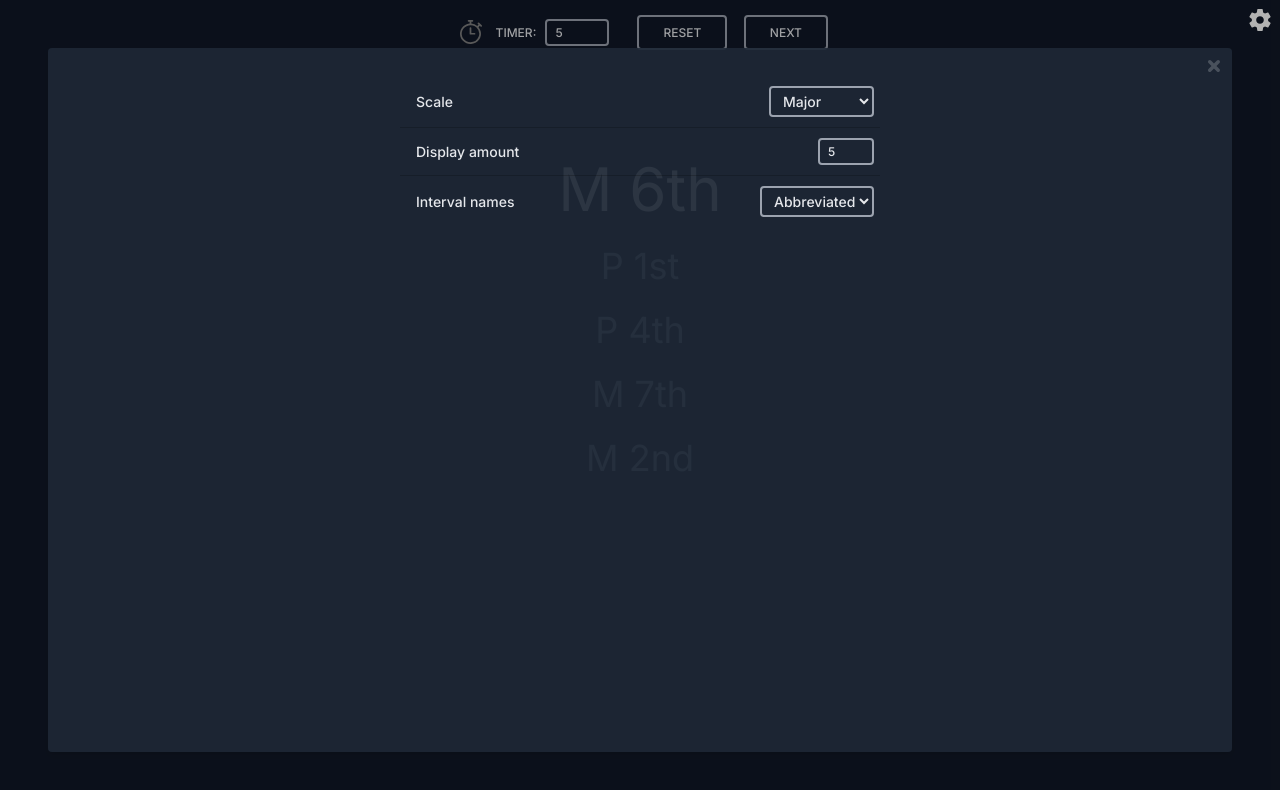
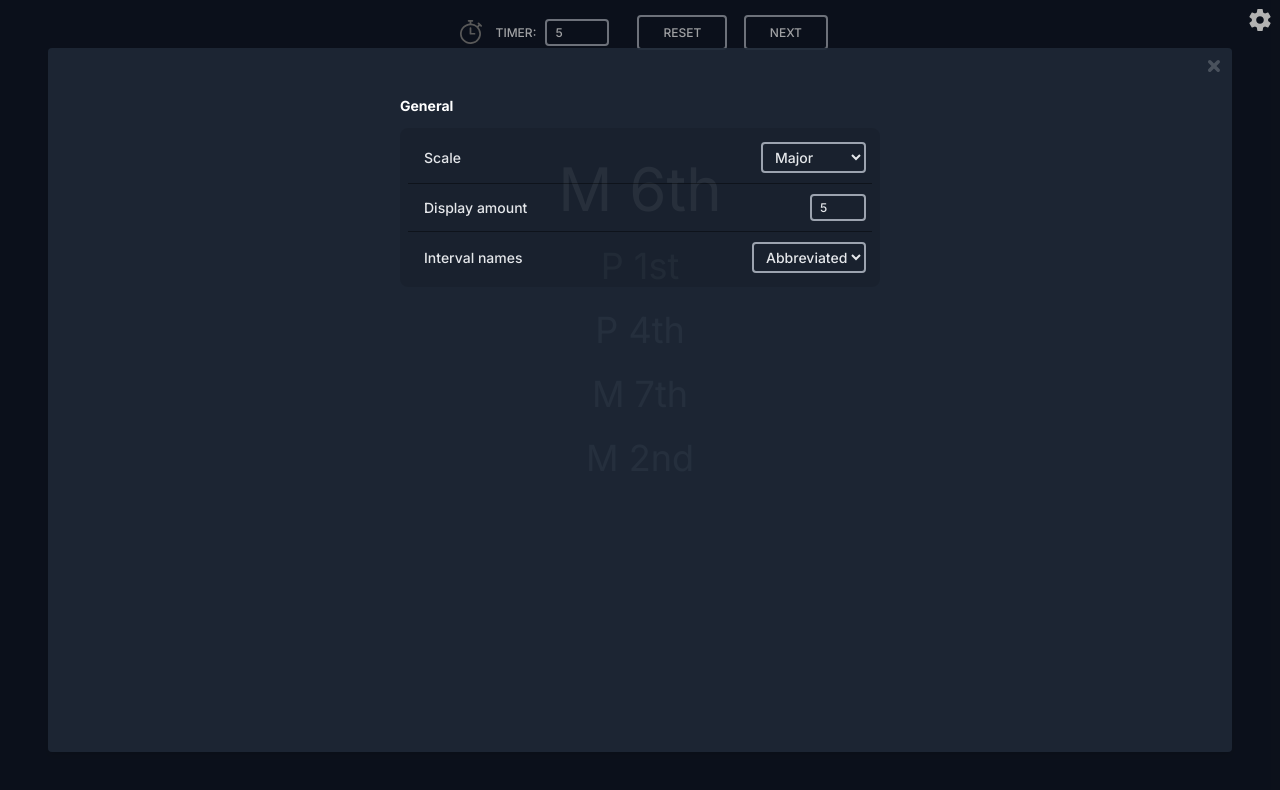
Before and after one commit to Pando58/guitar-trainer, a Svelte app: page / in a window 1280 px wide. Both pictures are taken after a click on the button 1260 px from the left and 20 px from the top of the page. Shown: the top 790 px of the page. Built offline with nearby package versions, Linux system fonts and the light colour scheme.

Commit message:
settings menu titles

```diff
--- a/src/components/SidebarSettings.svelte
+++ b/src/components/SidebarSettings.svelte
@@ -10,9 +10,9 @@
   import settings from "@/data/settings";
 </script>
 
-<div
-  class="flex flex-col w-full sm:w-[32rem] px-2 xs:px-4 divide-y divide-black divide-opacity-20"
->
+<div class="flex flex-col w-full sm:w-[32rem] px-2 xs:px-4">
+  <span class="title">General</span>
+  <div class="group">
     <div class="setting">
       <span>{getEntry((e) => e.settings.scale.label)}</span>
       <Select
@@ -46,10 +46,23 @@
       />
     </div>
   </div>
+</div>
 
 <style>
+  .title {
+    @apply mb-3 mt-5 text-sm font-bold;
+  }
+
+  .group {
+    @apply px-2 py-1 bg-black bg-opacity-10 rounded-lg;
+  }
+
   .setting {
     @apply flex-1 flex justify-between items-center pl-4 py-1;
+  }
+
+  .setting:not(:first-child) {
+    @apply border-t border-black border-opacity-40;
   }
 
   .setting span {
```
Lines whose indentation alone changed are shown as unchanged.
